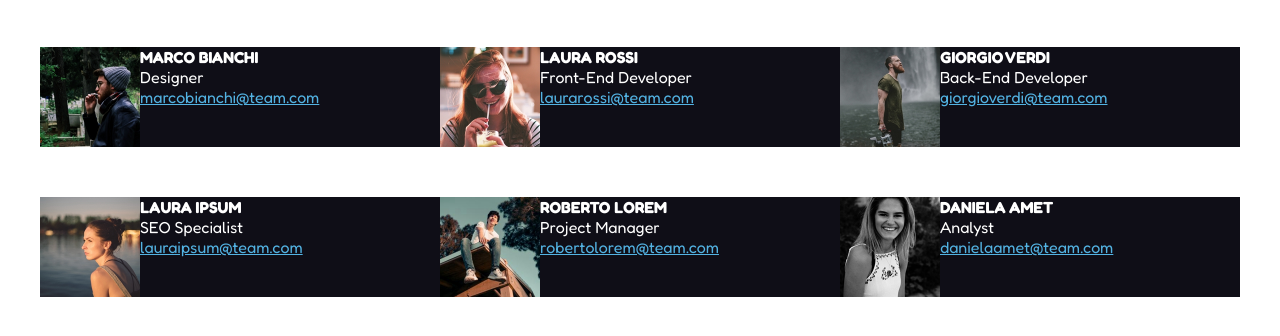
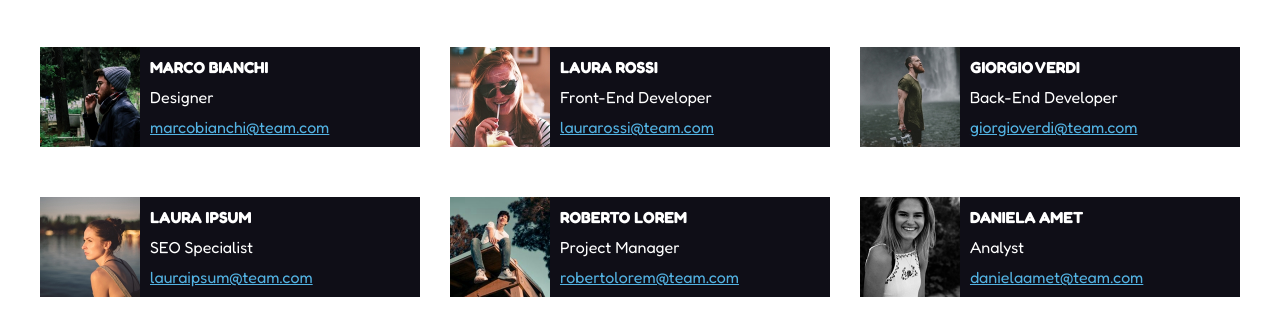
Before and after one commit to emanuelastetsko/html-css-float-cards, a plain HTML site: page index.html in a window 1280 px wide. Shown: the part 132-468 px from the top of the page. Drawn offline with Linux system fonts and the light colour scheme.

Commit message:
Miglioramento layout card

```diff
--- a/css/style.css
+++ b/css/style.css
@@ -52,8 +52,12 @@ main {
 }
 
 .card1, .card2, .card3{
-    width: calc(100%/3);
+    width: calc((100% / 3) - 20px);
     background-color: #0f0e17;
+}
+
+.card2 {
+    margin: 0 30px;
 }
 
 
@@ -64,13 +68,19 @@ main {
 img {
     width: auto;
     height: 100px;
+    vertical-align: middle;
 }
 
 .info{
     color: white;
     display: inline-block;
+    vertical-align: inline-block;
 }
 
 div > a {
     color: #53b3e3;
 }
+
+.info h4, .info p, .info a {
+    margin: 10px;
+}
```
